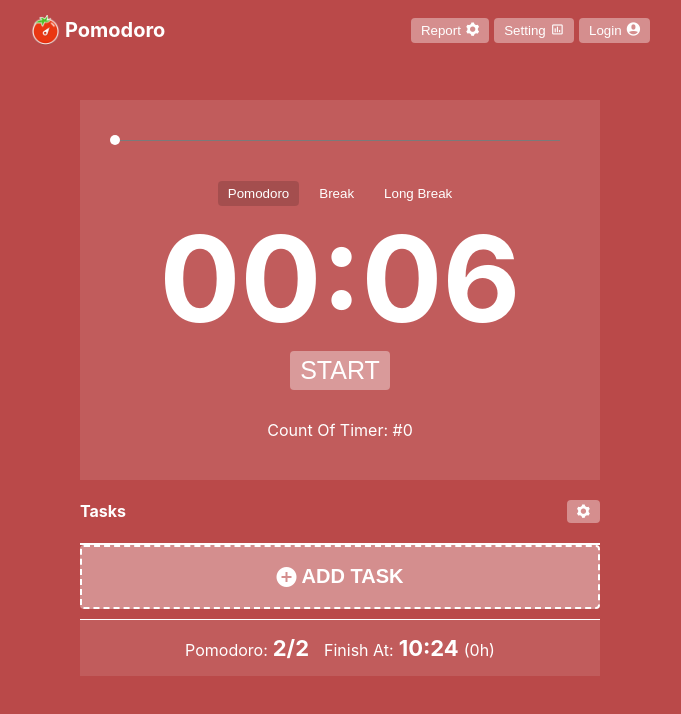
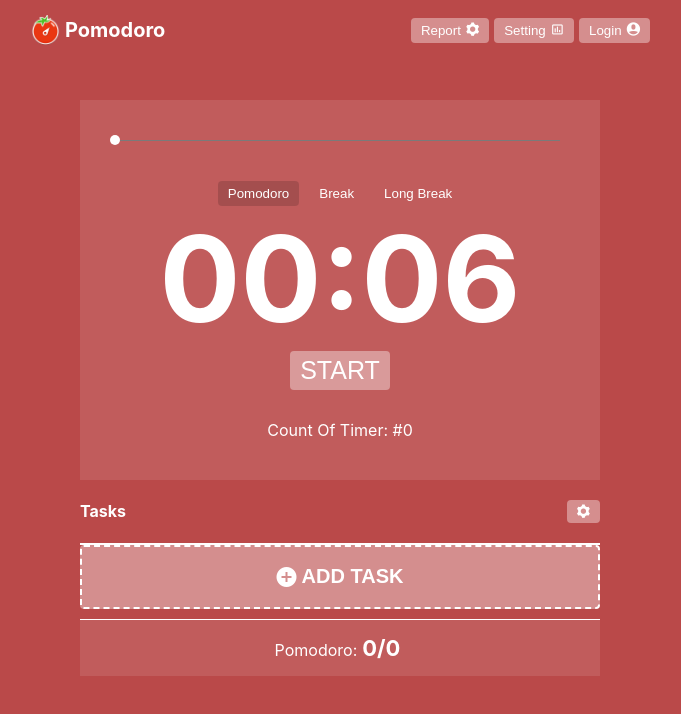
Before and after one commit to meytirm/pomodoro, a React (Create React App) app: page / in a window 1280 px wide. Shown: the top 714 px of the page, without its empty margins (300-981 px from the left). Built offline with nearby package versions, Linux system fonts and the light colour scheme.

Commit message:
Calculate report

```diff
--- a/src/components/AppReport.js
+++ b/src/components/AppReport.js
@@ -1,15 +1,30 @@
 function AppReport() {
+    const tasks = JSON.parse(localStorage.getItem('tasks'))
+
+    const total = tasks.reduce((total, next) => {
+        total[1] = total[1] + Number(next.countOfPomodoro)
+        if (
+            Number(next.didPomodoro) !== 0 &&
+            Number(next.didPomodoro) - Number(next.countOfPomodoro) > 0
+        ) {
+            total[0] = total[0] + Number(next.countOfPomodoro)
+        } else {
+            total[0] = total[0] + Number(next.didPomodoro)
+        }
+        return total
+    }, [0, 0])
+
     return (
         <div className="p-report">
             <div className="p-report__item">
                 <span>Pomodoro:</span>
-                <span className="p-report__value">2/2</span>
+                <span className="p-report__value">{total.join('/')}</span>
             </div>
-            <div className="p-report__item">
-                <span>Finish At:</span>
-                <span className="p-report__value">10:24</span>
-                <span>(0h)</span>
-            </div>
+            {/*<div className="p-report__item">*/}
+            {/*    <span>Finish At:</span>*/}
+            {/*    <span className="p-report__value">10:24</span>*/}
+            {/*    <span>(0h)</span>*/}
+            {/*</div>*/}
         </div>
     )
 }
```
